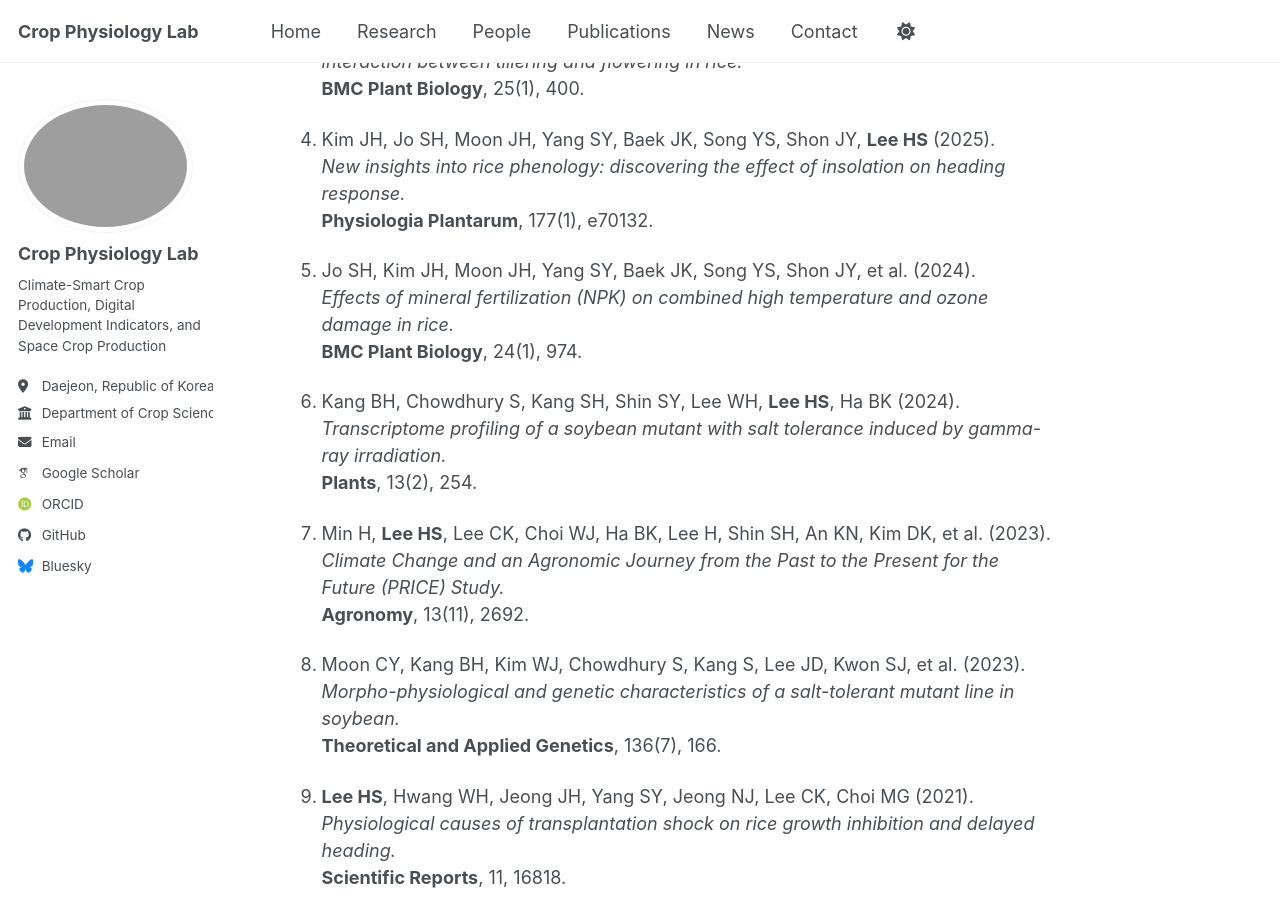
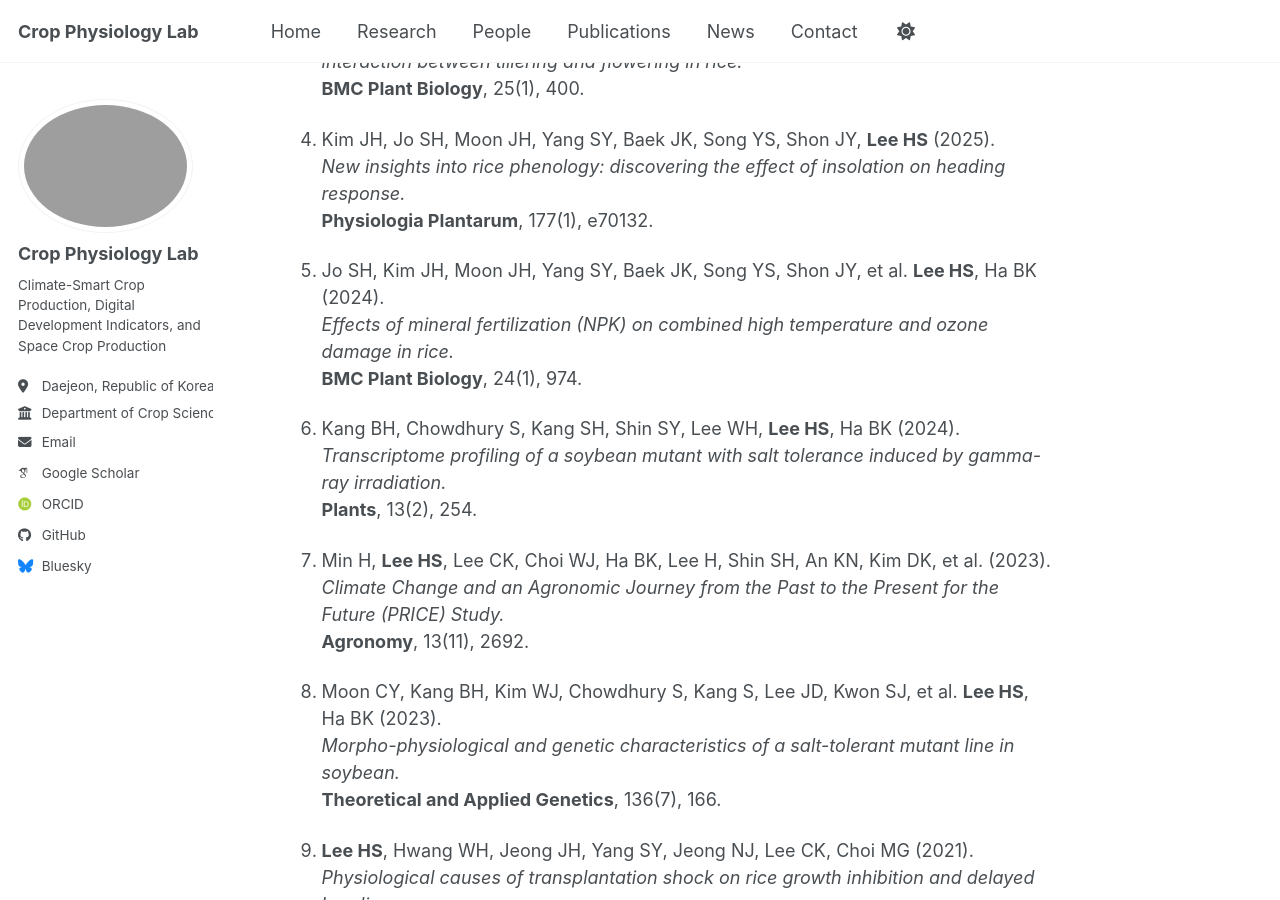
Before and after one commit to HYEONSEOKLEE-Prof/hyeonseoklee-prof.github.io, a Jekyll site: the page built from _pages/publications.md, in a window 1280 px wide and 900 px high, scrolled down 539 px. Built offline with Jekyll 4.4.1, drawn with Linux system fonts in a browser that asks for light colours; some web fonts are replaced; a script bundle is joined from its source files by our own code; library files that are not in the unit come from our copies.

Commit message:
Update publications.md

```diff
--- a/_pages/publications.md
+++ b/_pages/publications.md
@@ -25,7 +25,7 @@ You can also find my articles on my
    *New insights into rice phenology: discovering the effect of insolation on heading response.*
    **Physiologia Plantarum**, 177(1), e70132.
 
-5. Jo SH, Kim JH, Moon JH, Yang SY, Baek JK, Song YS, Shon JY, et al. (2024).
+5. Jo SH, Kim JH, Moon JH, Yang SY, Baek JK, Song YS, Shon JY, et al. **Lee HS**, Ha BK (2024).
    *Effects of mineral fertilization (NPK) on combined high temperature and ozone damage in rice.*
    **BMC Plant Biology**, 24(1), 974.
 
@@ -37,7 +37,7 @@ You can also find my articles on my
    *Climate Change and an Agronomic Journey from the Past to the Present for the Future (PRICE) Study.*
    **Agronomy**, 13(11), 2692.
 
-8. Moon CY, Kang BH, Kim WJ, Chowdhury S, Kang S, Lee JD, Kwon SJ, et al. (2023).
+8. Moon CY, Kang BH, Kim WJ, Chowdhury S, Kang S, Lee JD, Kwon SJ, et al. **Lee HS**, Ha BK (2023).
    *Morpho-physiological and genetic characteristics of a salt-tolerant mutant line in soybean.*
    **Theoretical and Applied Genetics**, 136(7), 166.
 
```
